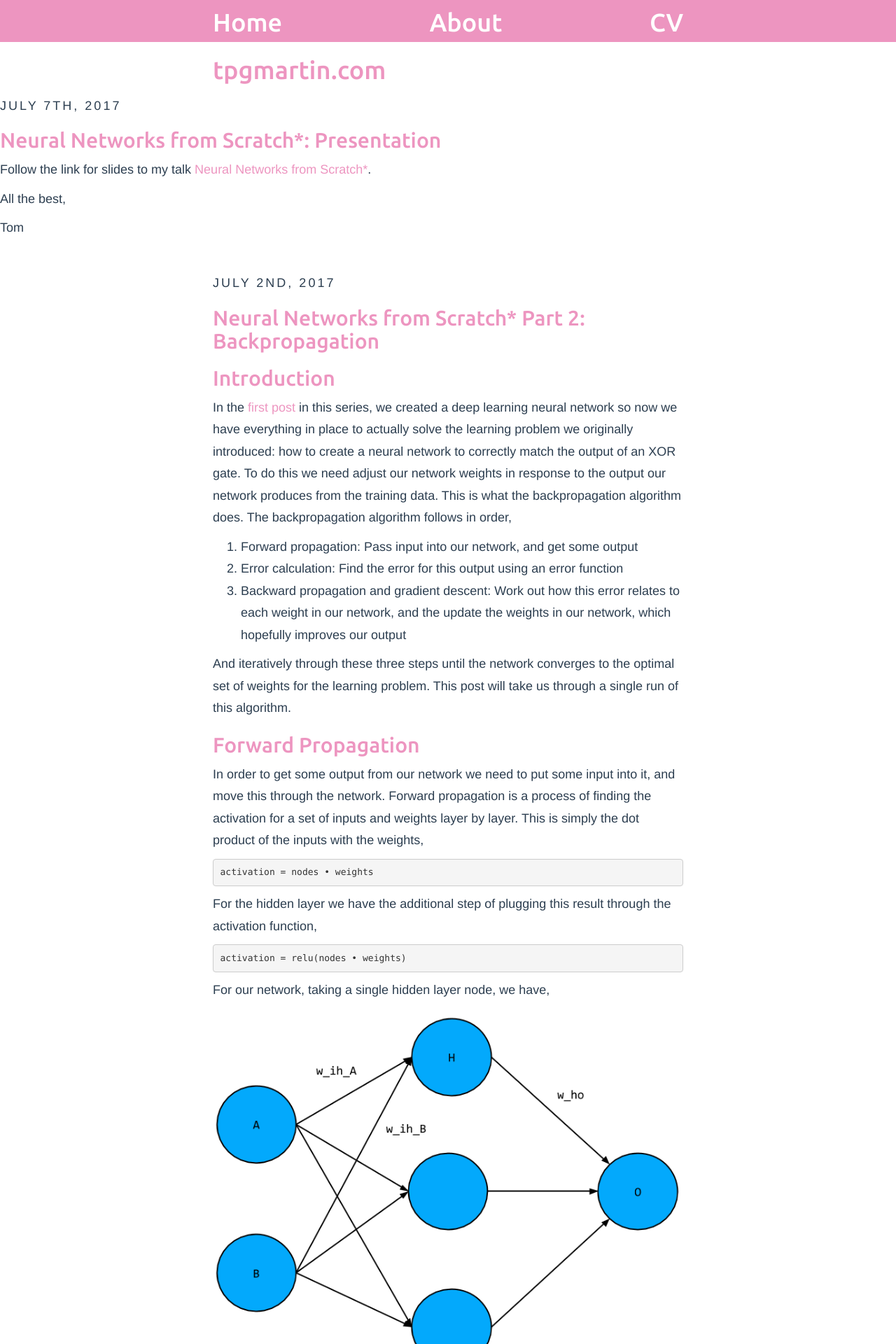
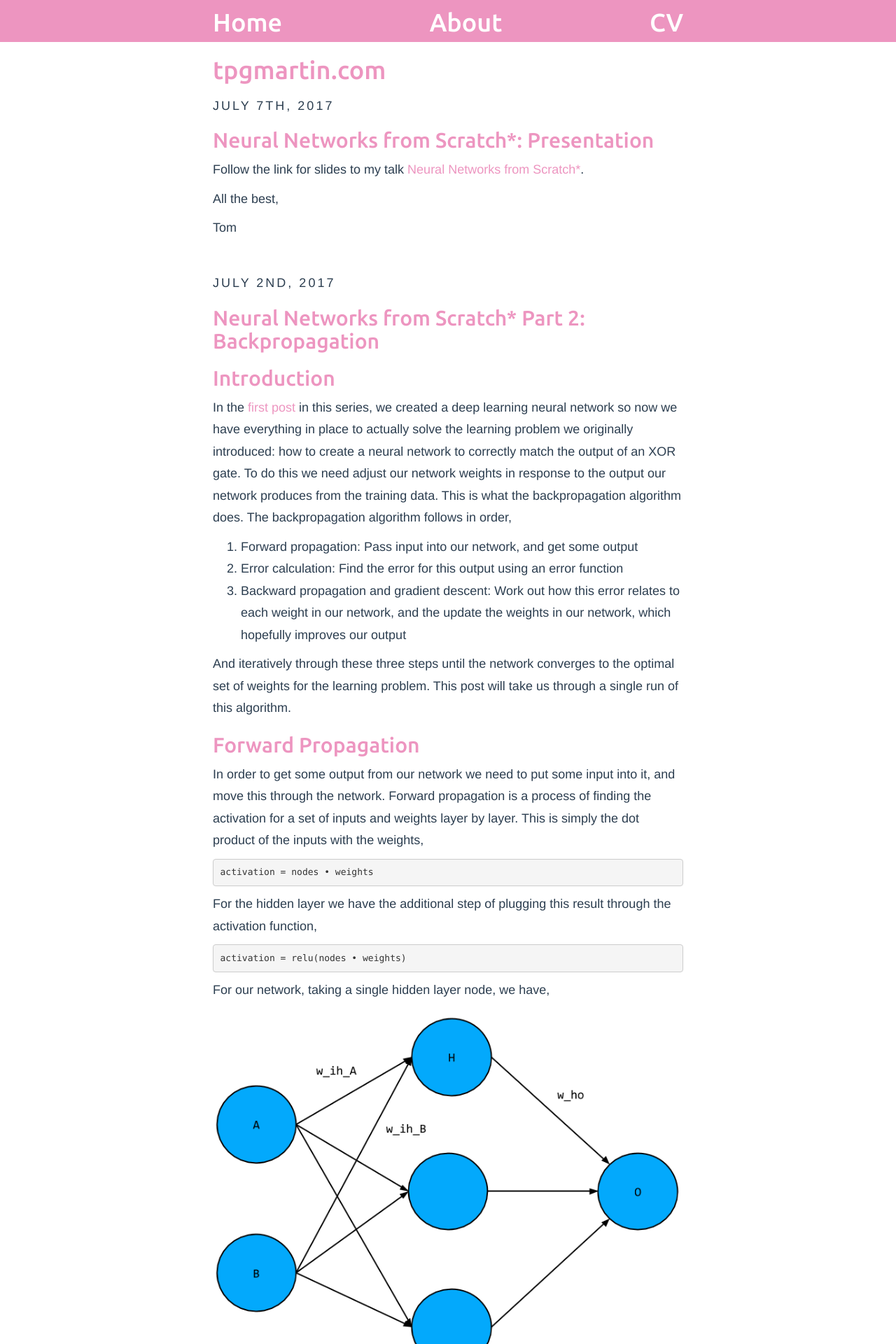
Before and after one commit to tpgmartin/tpgmartin.github.io, a Jekyll site: the page built from index.html, in a window 1280 px wide. Shown: the top 1920 px of the page at 70% size. Built offline with Jekyll 4.4.1, drawn with Linux system fonts in a browser that asks for light colours; the list of posts is cut into pages by our own code.

Commit message:
Update styles

```diff
--- a/assets/css/style.css
+++ b/assets/css/style.css
@@ -190,7 +190,7 @@ article.home {
   margin: 5rem auto; }
 
 article.home:nth-of-type(1) {
-  margin: 0; }
+  margin: 0 auto; }
 
 .page article.home div a, article.home pre a {
   color: #ed95c0; }
@@ -299,5 +299,5 @@ a, a:hover, a:focus {
 
 /* Mobile overrides */
 @media (max-width: 768px) {
-  .mobile {
+  .page-header, .mobile {
     padding: 0 1rem 0; } }
--- a/assets/css/style.scss
+++ b/assets/css/style.scss
@@ -336,7 +336,7 @@ a, a:hover, a:focus {
 
 /* Mobile overrides */
 @media (max-width: 768px) {
-  .mobile {
+  .page-header, .mobile {
     padding: 0 1rem 0;
   }
 }
```
